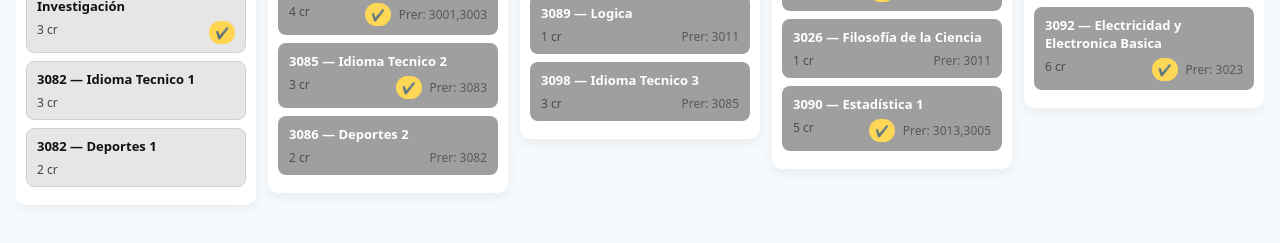
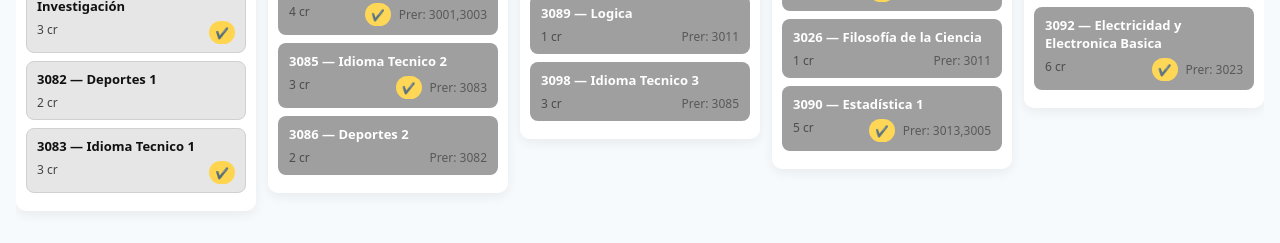
Before and after one commit to Sara-Recancoj19/Malla_Ingen-eria_Mec-nica, a plain HTML site: page index.html in a window 1280 px wide. Shown: the part 508-751 px from the top of the page. Drawn offline with Linux system fonts and the light colour scheme.

Commit message:
Update index.html

```diff
--- a/index.html
+++ b/index.html
@@ -90,7 +90,7 @@ const cursos = [
     {"codigo": "3003", "nombre": "Área Social Humanística 1", "creditos": 3, "prereq": [], "semestre": 1},
     {"codigo": "3004", "nombre": "Área Técnica Complememtaria 1", "creditos": 4, "prereq": [], "semestre": 1},
     {"codigo": "3005", "nombre": "Técnicas de Estudio e Investigación", "creditos": 3, "prereq": [], "semestre": 1},
-    {"codigo": "3082", "nombre": "Idioma Tecnico 1", "creditos": 3, "prereq": [], "semestre": 1},
+    {"codigo": "3083", "nombre": "Idioma Tecnico 1", "creditos": 3, "prereq": [], "semestre": 1},
     {"codigo": "3082", "nombre": "Deportes 1", "creditos": 2, "prereq": [], "semestre": 1},
     {"codigo": "3006", "nombre": "Área Matemática Básica 2", "creditos": 9, "prereq": ["3000"], "semestre": 2},
     {"codigo": "3007", "nombre": "Física Básica", "creditos": 5, "prereq": ["3000"], "semestre": 2},
```
